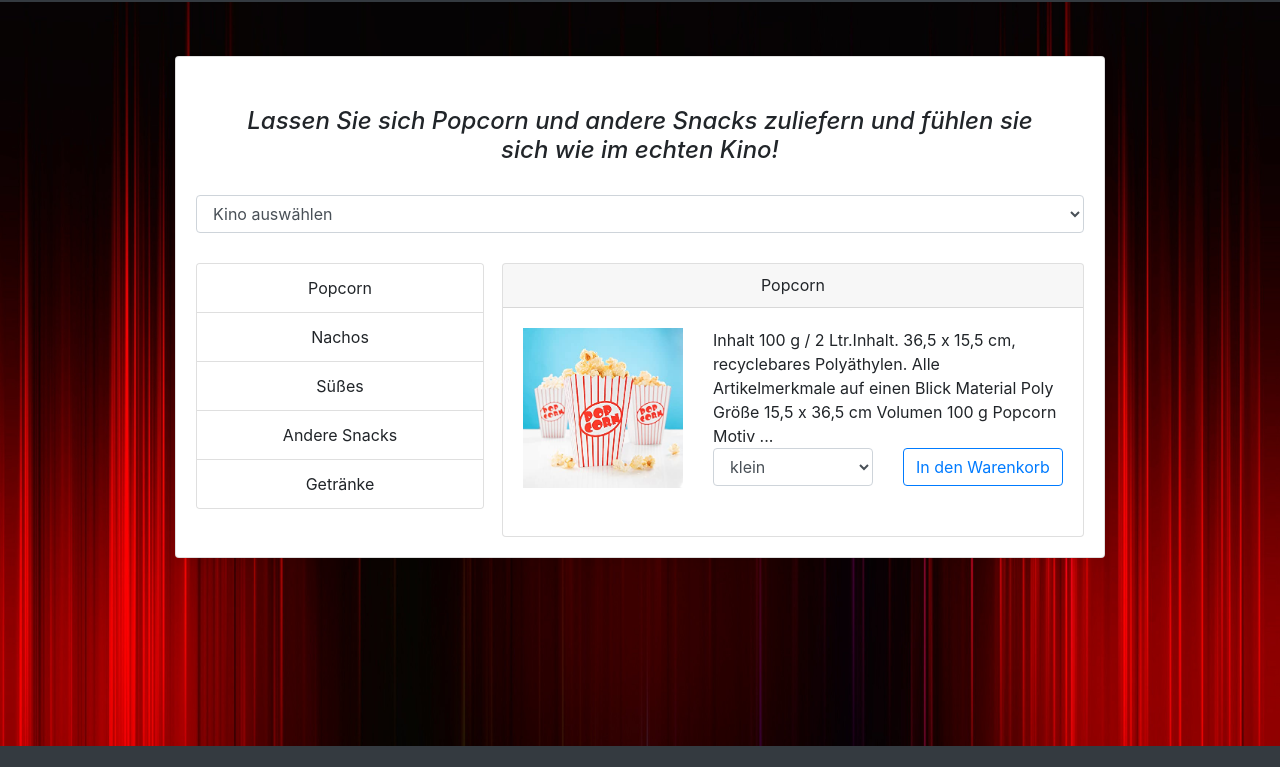
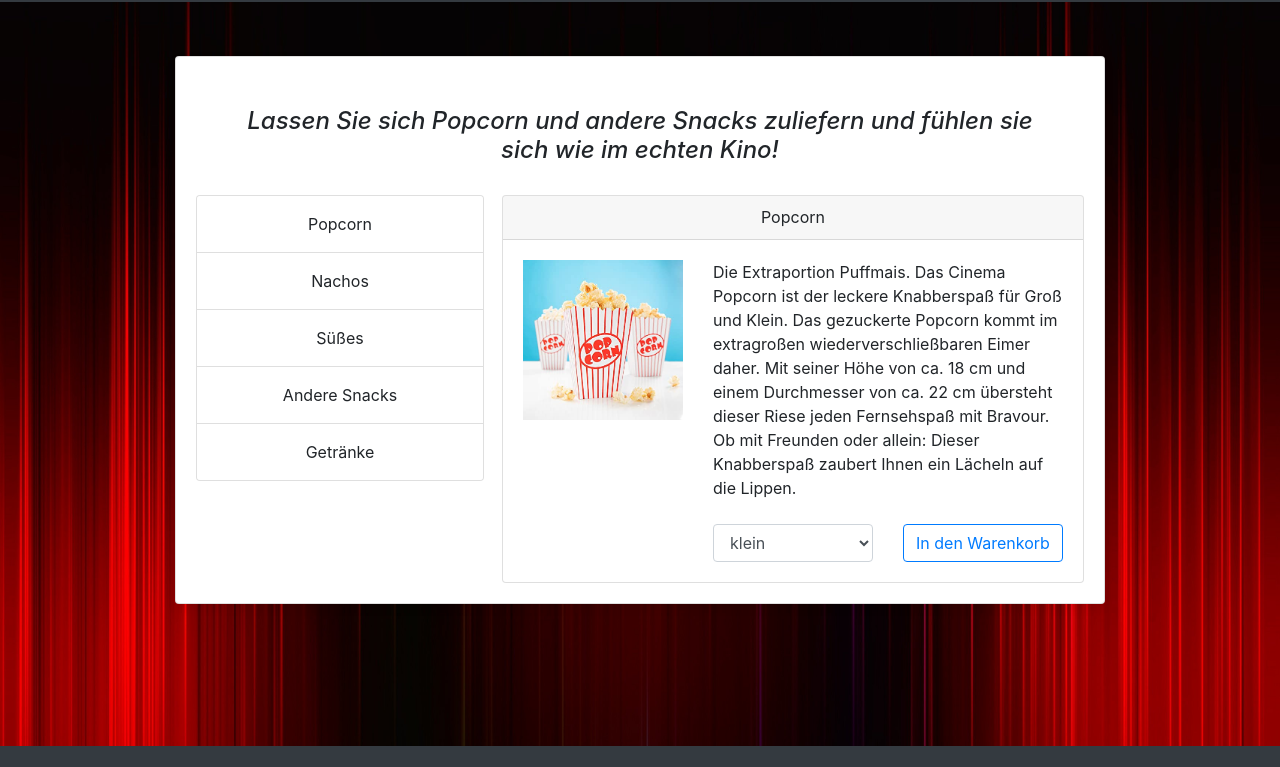
Before and after one commit to Jugo84/WebAnwendungen2Praktikum, a plain HTML site: page Coding/popcornShop.html in a window 1280 px wide. Shown: the part 54-821 px from the top of the page. Drawn offline with nearby package versions, Linux system fonts and the light colour scheme.

Commit message:
PopcornShop

```diff
--- /dev/null
+++ b/Coding/CSS-Styles/stylePopcornShop.css
@@ -0,0 +1,4 @@
+.PopcornButton:hover{
+    background-color: gray;
+    color: white;
+}
--- a/Coding/popcornShop.html
+++ b/Coding/popcornShop.html
@@ -13,6 +13,7 @@
     <script src="https://maxcdn.bootstrapcdn.com/bootstrap/4.3.1/js/bootstrap.min.js"></script>
     <!-- Custom styles for this template -->
     <link href="./CSS-Styles/style.css" rel="stylesheet">
+    <link href="./CSS-Styles/stylePopcornShop.css" rel="stylesheet">
     <link rel="stylesheet" href="https://cdnjs.cloudflare.com/ajax/libs/font-awesome/4.7.0/css/font-awesome.min.css">
     <script src="./Javascript/functionality.js"></script>
   </head>
@@ -48,21 +49,15 @@
         <div class="card mb-12 box-shadow">
           <div class="card-body text-center">
             <h4 id="header_shop"><i>Lassen Sie sich Popcorn und andere Snacks zuliefern und fühlen sie sich wie im echten Kino!</i></h4>
-            <select class="form-control">
-              <option>Kino auswählen</option>
-              <option>Capitol Albstadt</option>
-              <option>Capitol Hechingen</option>
-              <option>Kinopalast Balingen</option>
-            </select>
             <div class="row">
               <div class="col-md-4">
                 <div class="card" style="width: 18rem;">
                   <ul class="list-group list-group-flush">
-                    <li class="list-group-item">Popcorn</li>
-                    <li class="list-group-item">Nachos</li>
-                    <li class="list-group-item">Süßes</li>
-                    <li class="list-group-item">Andere Snacks</li>
-                    <li class="list-group-item">Getränke</li>
+                    <li type="button" class="p-3 btn list-group-item PopcornButton">Popcorn</li>
+                    <li type="button" class="p-3 btn list-group-item PopcornButton">Nachos</li>
+                    <li type="button" class="p-3 btn list-group-item PopcornButton">Süßes</li>
+                    <li type="button" class="p-3 btn list-group-item PopcornButton">Andere Snacks</li>
+                    <li type="button" class="p-3 btn list-group-item PopcornButton">Getränke</li>
                   </ul>
                 </div>
               </div>
@@ -77,10 +72,10 @@
                         <img class="d-block w-100" src="Bilder\popcorn.jpg" alt="Popcorn">
                       </div>
                       <div class="col-md-8 text-left">
-                        <span>Inhalt 100 g / 2 Ltr.Inhalt. 36,5 x 15,5 cm, recyclebares Polyäthylen. Alle Artikelmerkmale auf einen Blick Material Poly Größe 15,5 x 36,5 cm Volumen 100 g Popcorn Motiv ...</span>
+                        <span>Die Extraportion Puffmais. Das Cinema Popcorn ist der leckere Knabberspaß für Groß und Klein. Das gezuckerte Popcorn kommt im extragroßen  wiederverschließbaren Eimer daher. Mit seiner Höhe von ca. 18 cm und einem Durchmesser von ca. 22 cm übersteht dieser Riese jeden Fernsehspaß mit Bravour. Ob mit Freunden oder allein: Dieser Knabberspaß zaubert Ihnen ein Lächeln auf die Lippen.</span>
                         <div class="row">
                           <div class="col-md-6">
-                            <select class="form-control">
+                            <select class="mt-4 mb-0 form-control">
                               <option>klein</option>
                               <option>mittel</option>
                               <option>groß</option>
@@ -88,7 +83,7 @@
                             </select>
                           </div>
                           <div class="col-md-6">
-                            <button class="btn btn-md btn-block btn-outline-primary" type="button">In den Warenkorb</button>
+                            <button class="mt-4 mb-0 btn btn-md btn-block btn-outline-primary" type="button">In den Warenkorb</button>
                           </div>
                         </div>
 
```
